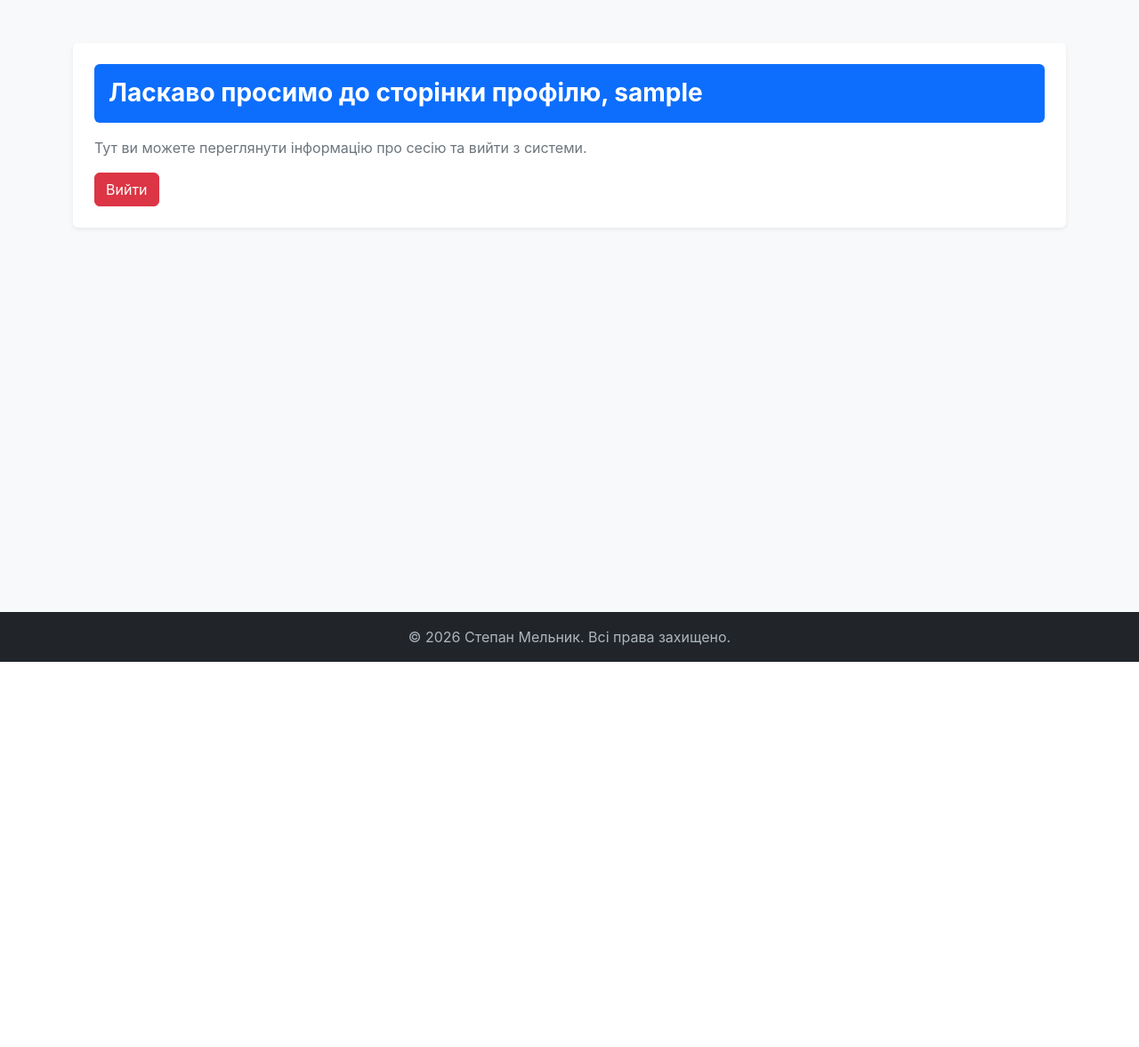
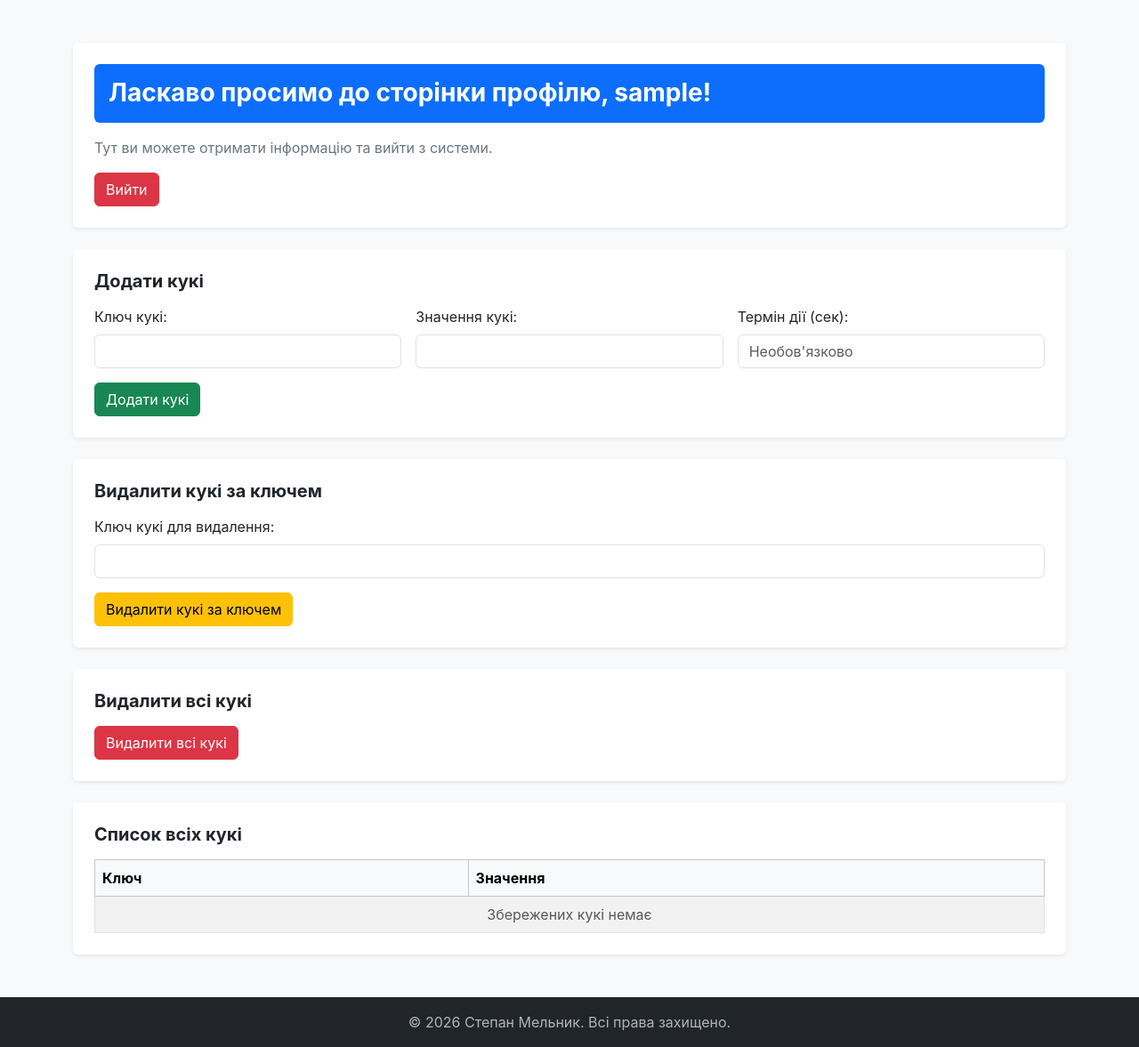
Before and after one commit to roman-semeniuk/flask-app-lab, a Flask app: page /users/profile in a window 1280 px wide. Shown: the part 56-1233 px from the top of the page at 89% size. Before the commit the page ends 800 px from the top, so only its background shows below. Run offline with Flask 3, Linux system fonts and the light colour scheme; the visitor is signed in with stand-in values (Sample User, id 1).

Commit message:
Add cookie management forms, table, and handlers to profile page

```diff
--- a/app/users/templates/users/profile.html
+++ b/app/users/templates/users/profile.html
@@ -4,14 +4,80 @@
 
 {% block content %}
 <div class="container py-4">
-    <div class="card border-0 shadow-sm p-4">
+    <div class="card border-0 shadow-sm p-4 mb-4">
         <div class="bg-primary text-white rounded p-3 mb-3">
-            <h1 class="h3 fw-bold mb-0">Ласкаво просимо до сторінки профілю, {{ username }}</h1>
+            <h1 class="h3 fw-bold mb-0">Ласкаво просимо до сторінки профілю, {{ username }}!</h1>
         </div>
-        <p class="text-secondary mb-3">Тут ви можете переглянути інформацію про сесію та вийти з системи.</p>
+        <p class="text-secondary mb-3">Тут ви можете отримати інформацію та вийти з системи.</p>
         <form action="{{ url_for('users.logout') }}" method="post">
             <button type="submit" class="btn btn-danger">Вийти</button>
         </form>
     </div>
+
+    <div class="card border-0 shadow-sm p-4 mb-4">
+        <h2 class="h5 fw-bold mb-3">Додати кукі</h2>
+        <form action="{{ url_for('users.add_cookie') }}" method="post">
+            <div class="row g-3 mb-3">
+                <div class="col-md-4">
+                    <label for="cookie_key" class="form-label">Ключ кукі:</label>
+                    <input type="text" class="form-control" id="cookie_key" name="cookie_key" required>
+                </div>
+                <div class="col-md-4">
+                    <label for="cookie_value" class="form-label">Значення кукі:</label>
+                    <input type="text" class="form-control" id="cookie_value" name="cookie_value" required>
+                </div>
+                <div class="col-md-4">
+                    <label for="cookie_age" class="form-label">Термін дії (сек):</label>
+                    <input type="number" class="form-control" id="cookie_age" name="cookie_age" min="1"
+                           placeholder="Необов'язково">
+                </div>
+            </div>
+            <button type="submit" class="btn btn-success">Додати кукі</button>
+        </form>
+    </div>
+
+    <div class="card border-0 shadow-sm p-4 mb-4">
+        <h2 class="h5 fw-bold mb-3">Видалити кукі за ключем</h2>
+        <form action="{{ url_for('users.delete_cookie') }}" method="post">
+            <div class="mb-3">
+                <label for="delete_key" class="form-label">Ключ кукі для видалення:</label>
+                <input type="text" class="form-control" id="delete_key" name="delete_key" required>
+            </div>
+            <button type="submit" class="btn btn-warning">Видалити кукі за ключем</button>
+        </form>
+    </div>
+
+    <div class="card border-0 shadow-sm p-4 mb-4">
+        <h2 class="h5 fw-bold mb-3">Видалити всі кукі</h2>
+        <form action="{{ url_for('users.delete_all_cookies') }}" method="post">
+            <button type="submit" class="btn btn-danger">Видалити всі кукі</button>
+        </form>
+    </div>
+
+    <div class="card border-0 shadow-sm p-4">
+        <h2 class="h5 fw-bold mb-3">Список всіх кукі</h2>
+        <div class="table-responsive">
+            <table class="table table-bordered table-striped align-middle mb-0">
+                <thead class="table-light">
+                <tr>
+                    <th scope="col">Ключ</th>
+                    <th scope="col">Значення</th>
+                </tr>
+                </thead>
+                <tbody>
+                {% for key, value in cookies.items() %}
+                <tr>
+                    <td class="fw-semibold">{{ key }}</td>
+                    <td class="text-break">{{ value }}</td>
+                </tr>
+                {% else %}
+                <tr>
+                    <td colspan="2" class="text-center text-muted">Збережених кукі немає</td>
+                </tr>
+                {% endfor %}
+                </tbody>
+            </table>
+        </div>
+    </div>
 </div>
 {% endblock %}
--- a/app/users/views.py
+++ b/app/users/views.py
@@ -1,4 +1,4 @@
-from flask import render_template, request, redirect, url_for, session, flash
+from flask import render_template, request, redirect, url_for, session, flash, make_response
 from . import users_bp
 
 USERS = {
@@ -38,7 +38,82 @@ def profile():
     if "username" not in session:
         flash("Для доступу до профілю потрібно увійти в систему.", "danger")
         return redirect(url_for("users.login"))
-    return render_template("profile.html", title="Профіль", username=session["username"])
+    return render_template(
+        "profile.html",
+        title="Профіль",
+        username=session["username"],
+        cookies=request.cookies,
+    )
+
+
+@users_bp.route("/add_cookie", methods=["POST"])
+def add_cookie():
+    if "username" not in session:
+        flash("Для доступу до профілю потрібно увійти в систему.", "danger")
+        return redirect(url_for("users.login"))
+
+    key = request.form.get("cookie_key", "").strip()
+    value = request.form.get("cookie_value", "").strip()
+    max_age_raw = request.form.get("cookie_age", "").strip()
+
+    if not key:
+        flash("Вкажіть ключ кукі!", "danger")
+        return redirect(url_for("users.profile"))
+
+    max_age = None
+    if max_age_raw:
+        if not max_age_raw.isdigit() or int(max_age_raw) <= 0:
+            flash("Термін дії кукі має бути додатним числом у секундах!", "danger")
+            return redirect(url_for("users.profile"))
+        max_age = int(max_age_raw)
+
+    flash(f"Кукі '{key}' успішно додано!", "success")
+    response = make_response(redirect(url_for("users.profile")))
+    response.set_cookie(key, value, max_age=max_age)
+    return response
+
+
+@users_bp.route("/delete_cookie", methods=["POST"])
+def delete_cookie():
+    if "username" not in session:
+        flash("Для доступу до профілю потрібно увійти в систему.", "danger")
+        return redirect(url_for("users.login"))
+
+    key = request.form.get("delete_key", "").strip()
+    if not key:
+        flash("Вкажіть ключ кукі для видалення!", "danger")
+        return redirect(url_for("users.profile"))
+
+    if key == "session":
+        flash("Системну кукі 'session' не можна видалити тут. Використовуйте кнопку 'Вийти'.", "warning")
+        return redirect(url_for("users.profile"))
+
+    if key not in request.cookies:
+        flash(f"Кукі з ключем '{key}' не знайдено.", "warning")
+        return redirect(url_for("users.profile"))
+
+    flash(f"Кукі '{key}' успішно видалено!", "success")
+    response = make_response(redirect(url_for("users.profile")))
+    response.delete_cookie(key)
+    return response
+
+
+@users_bp.route("/delete_all_cookies", methods=["POST"])
+def delete_all_cookies():
+    if "username" not in session:
+        flash("Для доступу до профілю потрібно увійти в систему.", "danger")
+        return redirect(url_for("users.login"))
+
+    cookies_to_delete = [key for key in request.cookies if key != "session"]
+    if not cookies_to_delete:
+        flash("Немає користувацьких кукі для видалення.", "info")
+        return redirect(url_for("users.profile"))
+
+    flash("Усі користувацькі кукі успішно видалено!", "success")
+    response = make_response(redirect(url_for("users.profile")))
+    for key in cookies_to_delete:
+        response.delete_cookie(key)
+    return response
 
 
 @users_bp.route("/logout", methods=["GET", "POST"])
```
